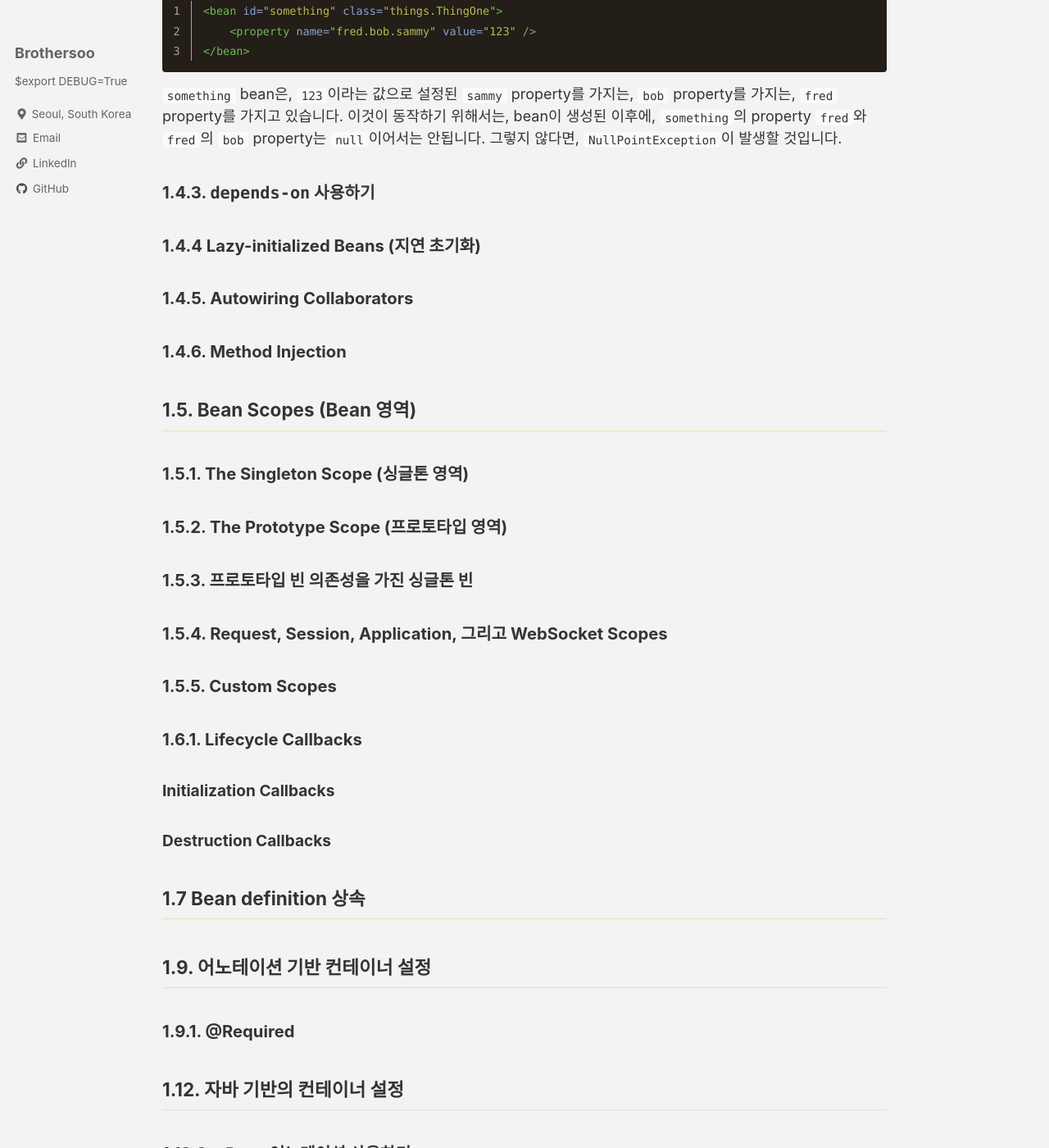
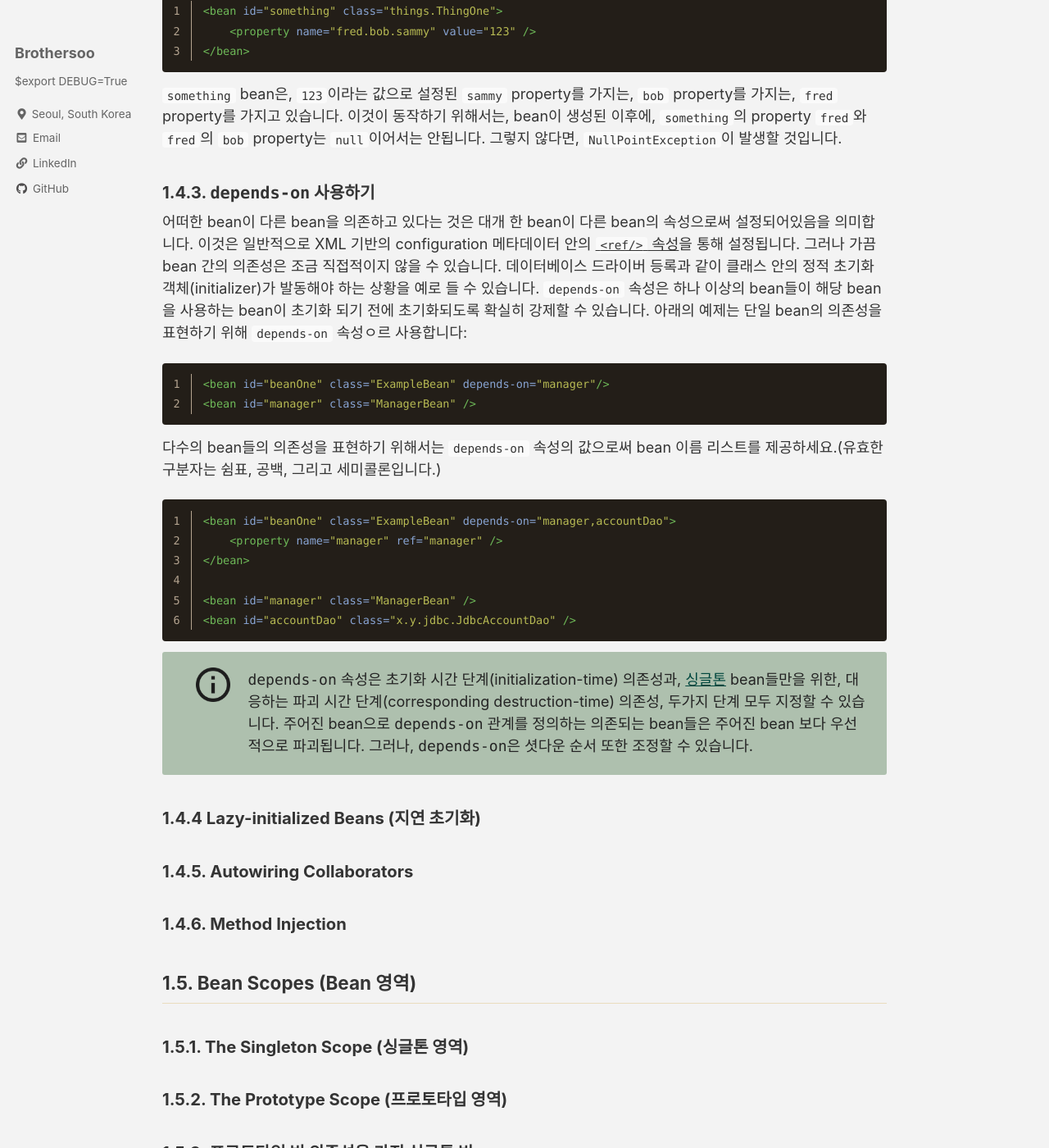
Before and after one commit to brothersoo/brothersoo.github.io, a Jekyll site: the page built from _posts/spring_doc/2021-08-17-spring_framework_documentation-core.md, in a window 1280 px wide and 1400 px high, scrolled down 37553 px. Shown: the whole window at 82% size. Built offline with Jekyll 4.4.1, drawn with Linux system fonts in a browser that asks for light colours; cached includes are drawn as plain includes; comment, search, counter and statistics services are not loaded; some of the changed text lies outside the part shown.

Commit message:
ADD: depends-on

````diff
--- a/_posts/spring_doc/2021-08-17-spring_framework_documentation-core.md
+++ b/_posts/spring_doc/2021-08-17-spring_framework_documentation-core.md
@@ -55,7 +55,7 @@ permalink: /spring_doc/:title
 
 <br>
 
-해당 포스트는 spring에 대한 이해 및 영어 공부를 위해 [spring framework의 공식 문서 v5.3.9](https://docs.spring.io/spring-framework/docs/5.3.9/reference/html/)를 번역한 포스팅입니다.
+해당 포스트는 spring에 대한 이해 및 영어 공부를 위해 [spring framework의 공식 문서 v5.3.9](https://docs.spring.io/spring-framework/docs/5.3.9/reference/html/core.html#spring-core)를 번역한 포스팅입니다.
 
 오역이 많을 수 있으니 발견하신다면 댓글로 말씀 부탁드리겠습니다 감사합니다!
 
@@ -316,7 +316,7 @@ XML 기반 구성 메타데이터에서, `id` 속성, `name` 속성, 혹은 둘
         <div class="icon"></div>
     </div>
     <div class="info-content">
-        Classpath에서 component scanning이 진행될 때, Spring은 이전에 설명된 규칙을 가지고 이름없는 components의 이름을 생성합니다: simple class name의 첫 알파벳만 소문자로 변경한 것. 하지만, (보통 일어나지 않는) 하나 이상의 문자를 가지고, 첫번째와 두번째 문자들이 모두 대문자인 특별한 상황에서는 원래의 대소문자 형식이 유지됩니다. 이는 `java.beans.Introspector.decapitalize`에서 정의된 규칙과 동일합니다 (Spring이 여기서 사용하는 것과).
+        Classpath에서 component scanning이 진행될 때, Spring은 이전에 설명된 규칙을 가지고 이름없는 components의 이름을 생성합니다: simple class name의 첫 알파벳만 소문자로 변경한 것. 하지만, (보통 일어나지 않는) 하나 이상의 문자를 가지고, 첫번째와 두번째 문자들이 모두 대문자인 특별한 상황에서는 원래의 대소문자 형식이 유지됩니다. 이는 <code>java.beans.Introspector.decapitalize</code>에서 정의된 규칙과 동일합니다 (Spring이 여기서 사용하는 것과).
     </div>
 </div>
 
@@ -484,7 +484,7 @@ public class DefaultServiceLocator {
         <div class="icon"></div>
     </div>
     <div class="info-content">
-        Spring 문서에서 "factory bean"이란, Spring 컨테이너에서 구성되고, 인스턴스, 혹은 정적 팩토리 메서드를 통해 객체를 생성하는 bean을 뜻합니다. 이에 반해, `FactoryBean`(대문자에 유의하세요)는 Spring-specific `FactoryBean`구현체 클래스를 나타냅니다.
+        Spring 문서에서 "factory bean"이란, Spring 컨테이너에서 구성되고, 인스턴스, 혹은 정적 팩토리 메서드를 통해 객체를 생성하는 bean을 뜻합니다. 이에 반해, <code>FactoryBean</code>(대문자에 유의하세요)는 Spring-specific <code>FactoryBean</code>구현체 클래스를 나타냅니다.
     </div>
 </div>
 
@@ -1273,6 +1273,33 @@ Spring은 XML 스키마 definition을 기반으로 하는 [namespaces](#xsd-sche
 
 ### <a name="beans-factory-dependson"></a>1.4.3. `depends-on` 사용하기
 
+어떠한 bean이 다른 bean을 의존하고 있다는 것은 대개 한 bean이 다른 bean의 속성으로써 설정되어있음을 의미합니다. 이것은 일반적으로 XML 기반의 configuration 메타데이터 안의 [`<ref/>` 속성](#beans-ref-element)을 통해 설정됩니다. 그러나 가끔 bean 간의 의존성은 조금 직접적이지 않을 수 있습니다. 데이터베이스 드라이버 등록과 같이 클래스 안의 정적 초기화 객체(initializer)가 발동해야 하는 상황을 예로 들 수 있습니다. `depends-on` 속성은 하나 이상의 bean들이 해당 bean을 사용하는 bean이 초기화 되기 전에 초기화되도록 확실히 강제할 수 있습니다. 아래의 예제는 단일 bean의 의존성을 표현하기 위해 `depends-on` 속성ㅇ르 사용합니다:
+
+```xml
+<bean id="beanOne" class="ExampleBean" depends-on="manager"/>
+<bean id="manager" class="ManagerBean" />
+```
+
+다수의 bean들의 의존성을 표현하기 위해서는 `depends-on` 속성의 값으로써 bean 이름 리스트를 제공하세요.(유효한 구분자는 쉼표, 공백, 그리고 세미콜론입니다.)
+
+```xml
+<bean id="beanOne" class="ExampleBean" depends-on="manager,accountDao">
+    <property name="manager" ref="manager" />
+</bean>
+
+<bean id="manager" class="ManagerBean" />
+<bean id="accountDao" class="x.y.jdbc.JdbcAccountDao" />
+```
+
+<div class="info-box" style="height: 150px">
+    <div class="info-icon">
+        <div class="icon"></div>
+    </div>
+    <div class="info-content">
+        <code>depends-on</code> 속성은 초기화 시간 단계(initialization-time) 의존성과, <a href="#beans-factory-scopes-singleton">싱글톤</a> bean들만을 위한, 대응하는 파괴 시간 단계(corresponding destruction-time) 의존성, 두가지 단계 모두 지정할 수 있습니다. 주어진 bean으로 <code>depends-on</code> 관계를 정의하는 의존되는 bean들은 주어진 bean 보다 우선적으로 파괴됩니다. 그러나, <code>depends-on</code>은 셧다운 순서 또한 조정할 수 있습니다.
+    </div>
+</div>
+
 ### <a name="beans-factory-lazy-init"></a>1.4.4 Lazy-initialized Beans (지연 초기화)
 
 ### <a name="beans-factory-autowire"></a>1.4.5. Autowiring Collaborators
@@ -1281,7 +1308,7 @@ Spring은 XML 스키마 definition을 기반으로 하는 [namespaces](#xsd-sche
 
 ## <a name="beans-factory-scopes"></a>1.5. Bean Scopes (Bean 영역)
 
-### 1.5.1. The Singleton Scope (싱글톤 영역)
+### <a name="beans-factory-scopes-singleton"></a>1.5.1. The Singleton Scope (싱글톤 영역)
 
 ### 1.5.2. The Prototype Scope (프로토타입 영역)
 
````
